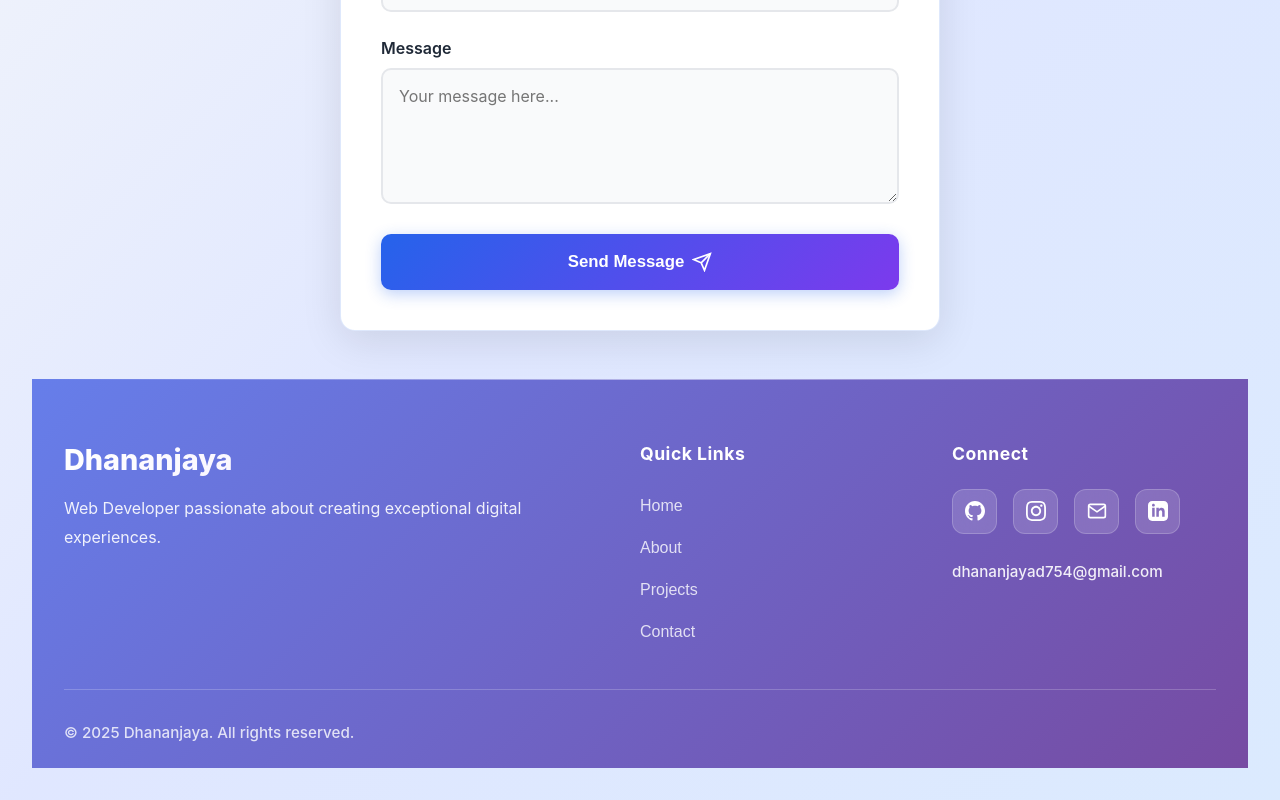
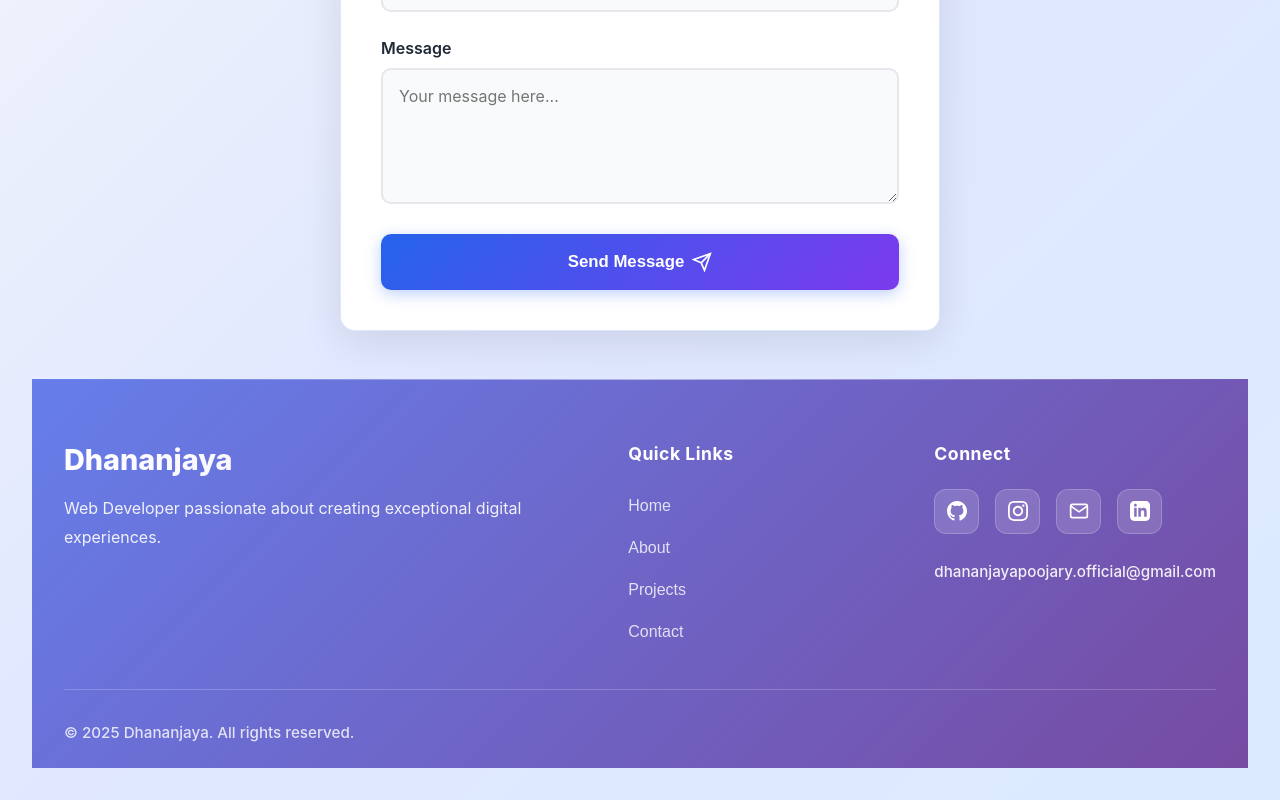
Before and after one commit to DHANANJAYA0013/PortfolioWebsite, a React (Vite) app: page / in a window 1280 px wide. Shown: the part 5547-6347 px from the top of the page. Built offline with nearby package versions, Linux system fonts and the light colour scheme.

Commit message:
Update Contact.jsx

```diff
--- a/src/components/Contact.jsx
+++ b/src/components/Contact.jsx
@@ -122,7 +122,7 @@ const Contact = () => {
                   <path d="M12 2.163c3.204 0 3.584.012 4.85.07 3.252.148 4.771 1.691 4.919 4.919.058 1.265.069 1.645.069 4.849 0 3.205-.012 3.584-.069 4.849-.149 3.225-1.664 4.771-4.919 4.919-1.266.058-1.644.07-4.85.07-3.204 0-3.584-.012-4.849-.07-3.26-.149-4.771-1.699-4.919-4.92-.058-1.265-.07-1.644-.07-4.849 0-3.204.013-3.583.07-4.849.149-3.227 1.664-4.771 4.919-4.919 1.266-.057 1.645-.069 4.849-.069zm0-2.163c-3.259 0-3.667.014-4.947.072-4.358.2-6.78 2.618-6.98 6.98-.059 1.281-.073 1.689-.073 4.948 0 3.259.014 3.668.072 4.948.2 4.358 2.618 6.78 6.98 6.98 1.281.058 1.689.072 4.948.072 3.259 0 3.668-.014 4.948-.072 4.354-.2 6.782-2.618 6.979-6.98.059-1.28.073-1.689.073-4.948 0-3.259-.014-3.667-.072-4.947-.196-4.354-2.617-6.78-6.979-6.98-1.281-.059-1.69-.073-4.949-.073zm0 5.838c-3.403 0-6.162 2.759-6.162 6.162s2.759 6.163 6.162 6.163 6.162-2.759 6.162-6.163c0-3.403-2.759-6.162-6.162-6.162zm0 10.162c-2.209 0-4-1.79-4-4 0-2.209 1.791-4 4-4s4 1.791 4 4c0 2.21-1.791 4-4 4zm6.406-11.845c-.796 0-1.441.645-1.441 1.44s.645 1.44 1.441 1.44c.795 0 1.439-.645 1.439-1.44s-.644-1.44-1.439-1.44z"/>
                 </svg>
               </a>
-              <a href="mailto:dhananjayad754@gmail.com" aria-label="Email">
+              <a href="mailto:dhananjayapoojary.official@gmail.com" aria-label="Email">
                 <svg width="20" height="20" viewBox="0 0 24 24" fill="none" stroke="currentColor" strokeWidth="2">
                   <path d="M4 4h16c1.1 0 2 .9 2 2v12c0 1.1-.9 2-2 2H4c-1.1 0-2-.9-2-2V6c0-1.1.9-2 2-2z"></path>
                   <polyline points="22,6 12,13 2,6"></polyline>
@@ -134,7 +134,7 @@ const Contact = () => {
                 </svg>
               </a>
             </div>
-            <p className="footer-email">dhananjayad754@gmail.com</p>
+            <p className="footer-email">dhananjayapoojary.official@gmail.com</p>
           </div>
         </div>
 
```
